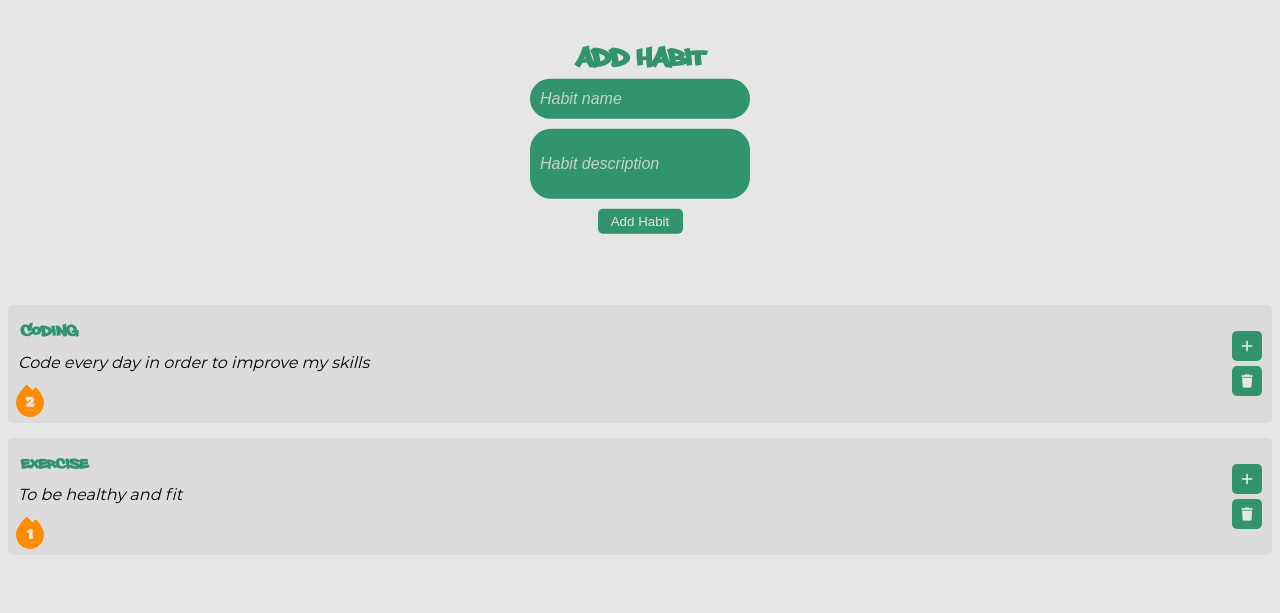
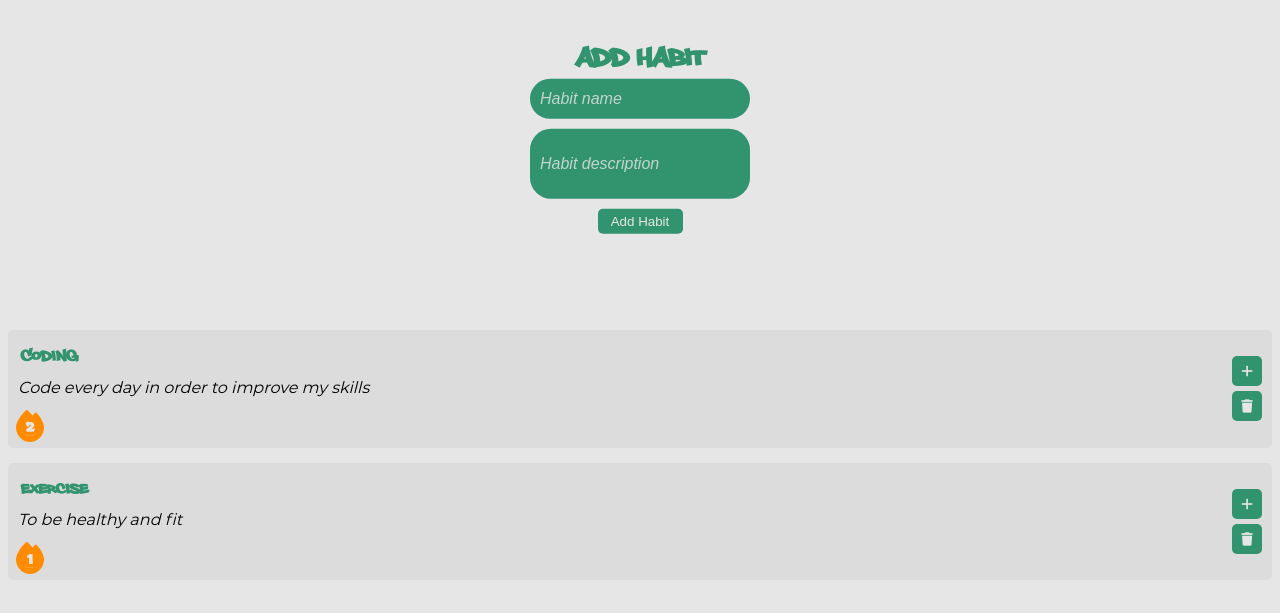
Before and after one commit to justincox8/HabTrack, a Flask app: page / in a window 1280 px wide. Shown: the part 120-733 px from the top of the page. Run offline with Flask 3, Linux system fonts and the light colour scheme; some libraries are stand-ins or nearby versions.

Commit message:
changed position of habit containers

```diff
--- a/static/css/styles.css
+++ b/static/css/styles.css
@@ -126,7 +126,7 @@ p.habdesc {
     margin-top: -8px;
 }
 div.allhabits {
-    margin-top: 350px;
+    margin-top: 375px;
 }
 
 div.habitcontainer {
```
